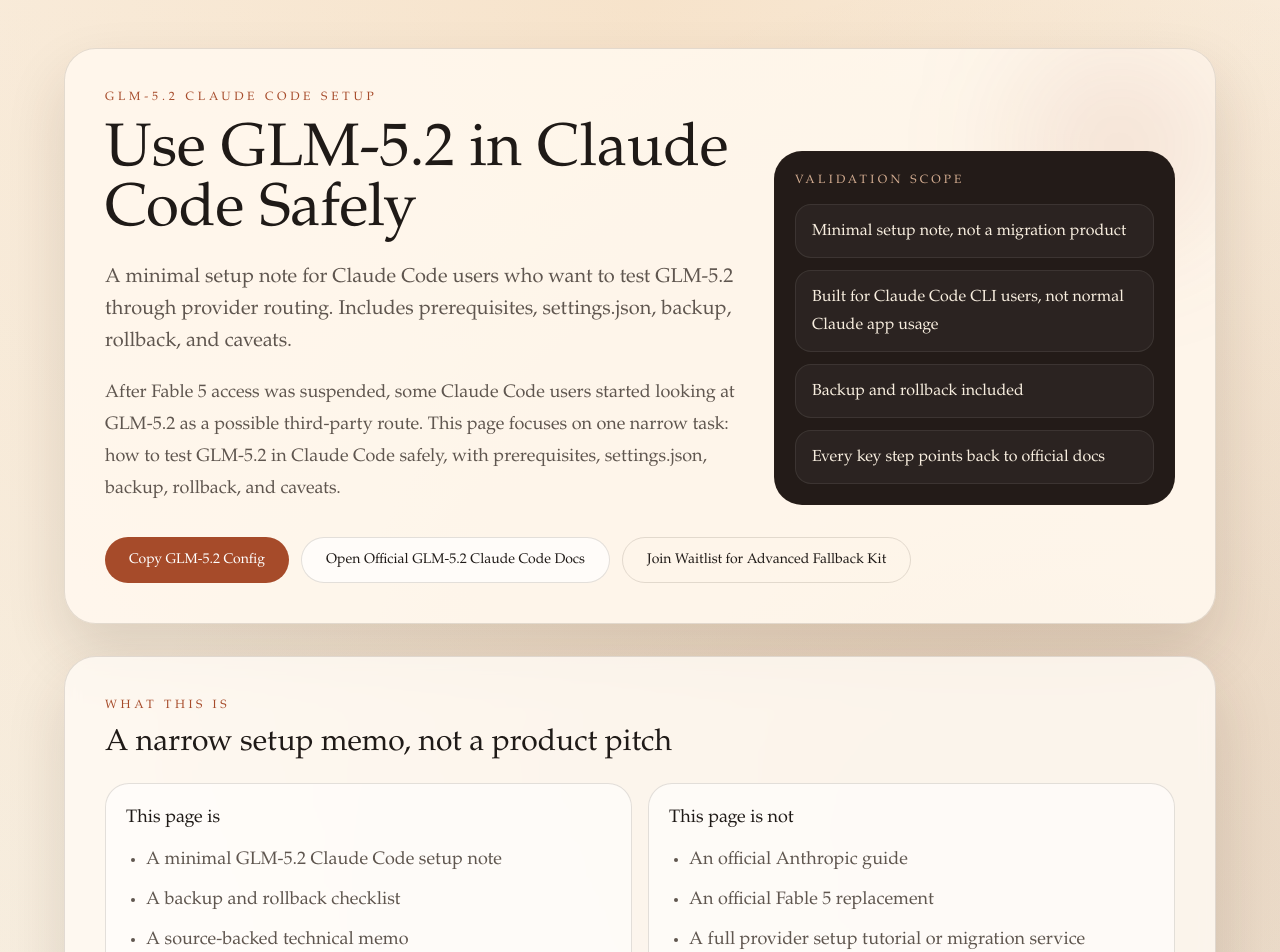
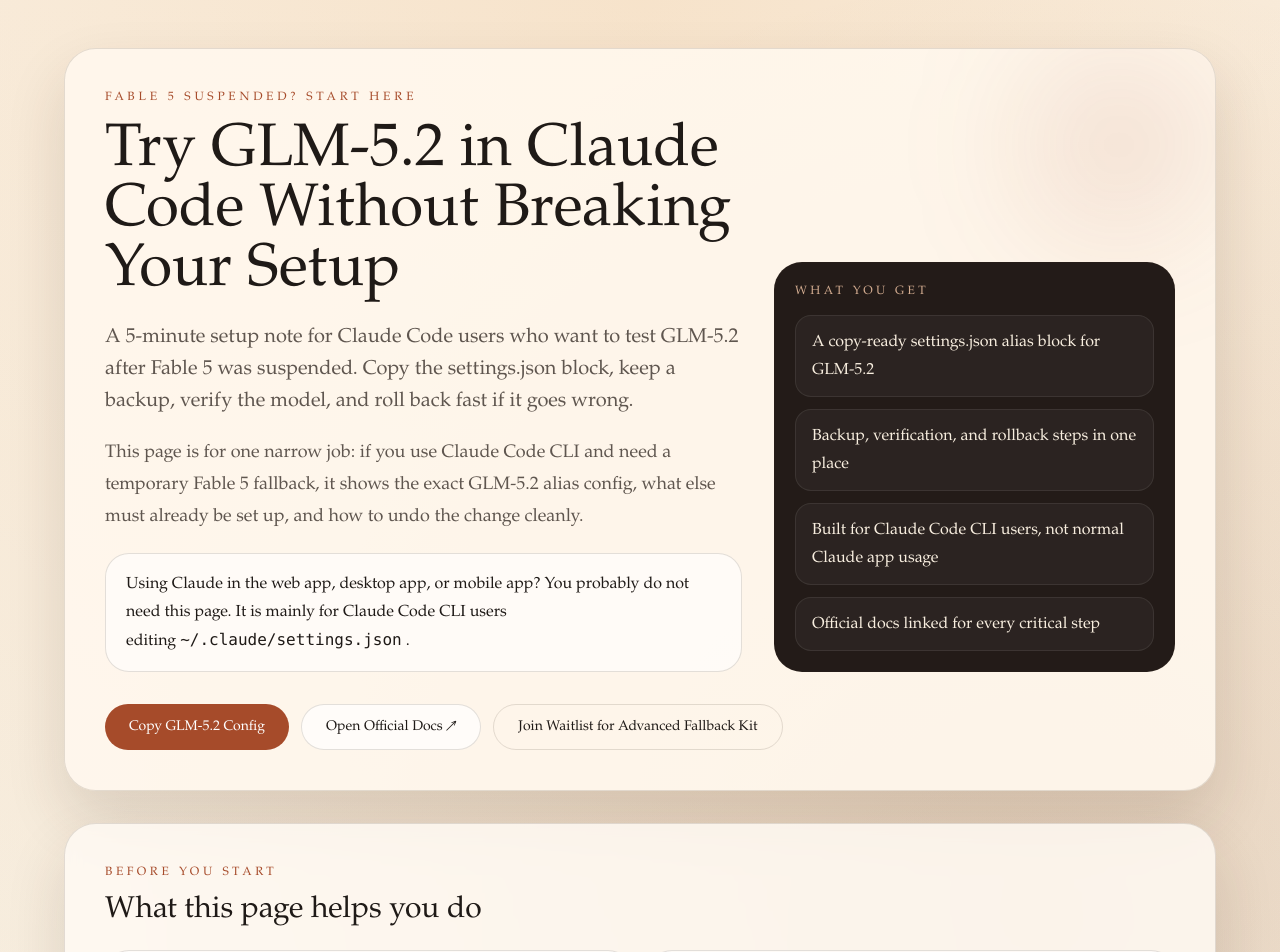
Before and after one commit to junjun52166/glm52-claude-code, a Next.js app: page / in a window 1280 px wide. Shown: the top 952 px of the page. Built offline with nearby package versions, Linux system fonts and the light colour scheme; no server answers.

Commit message:
Improve landing clarity and CTA feedback

```diff
--- a/app/layout.tsx
+++ b/app/layout.tsx
@@ -7,9 +7,9 @@
 
 export const metadata: Metadata = {
   metadataBase: new URL(siteUrl),
-  title: "GLM-5.2 Claude Code Setup: settings.json, Backup, Rollback",
+  title: "Try GLM-5.2 in Claude Code After Fable 5 Suspension",
   description:
-    "Use GLM-5.2 in Claude Code safely. Minimal settings.json setup, prerequisites, backup, rollback, caveats, and official docs for Claude Code users testing GLM-5.2.",
+    "Fable 5 was suspended. This page shows Claude Code users how to try GLM-5.2 with a copy-ready settings.json block, backup steps, rollback steps, and official docs.",
   verification: {
     google: process.env.NEXT_PUBLIC_GOOGLE_SITE_VERIFICATION,
   },
@@ -17,17 +17,17 @@
     canonical: "/",
   },
   openGraph: {
-    title: "GLM-5.2 Claude Code Setup: settings.json, Backup, Rollback",
+    title: "Try GLM-5.2 in Claude Code After Fable 5 Suspension",
     description:
-      "Use GLM-5.2 in Claude Code safely with minimal setup notes, backup, rollback, caveats, and official docs.",
+      "A copy-ready GLM-5.2 setup note for Claude Code users with backup, rollback, and official docs.",
     url: siteUrl,
     type: "website",
   },
   twitter: {
     card: "summary_large_image",
-    title: "GLM-5.2 Claude Code Setup: settings.json, Backup, Rollback",
+    title: "Try GLM-5.2 in Claude Code After Fable 5 Suspension",
     description:
-      "Minimal setup notes for Claude Code users testing GLM-5.2 through provider routing.",
+      "Copy-ready GLM-5.2 setup, backup, rollback, and docs for Claude Code users.",
   },
 };
 
--- a/src/components/landing-page.tsx
+++ b/src/components/landing-page.tsx
@@ -68,18 +68,20 @@
 
 export function LandingPage() {
   const [copied, setCopied] = useState(false);
+  const [copyMessage, setCopyMessage] = useState("");
   const [email, setEmail] = useState("");
   const [note, setNote] = useState("");
   const [isSubmitting, setIsSubmitting] = useState(false);
   const [showWaitlistForm, setShowWaitlistForm] = useState(false);
   const [waitlistMessage, setWaitlistMessage] = useState("");
+  const [waitlistSubmitted, setWaitlistSubmitted] = useState(false);
 
   const subtlePoints = useMemo(
     () => [
-      "Minimal setup note, not a migration product",
+      "A copy-ready settings.json alias block for GLM-5.2",
+      "Backup, verification, and rollback steps in one place",
       "Built for Claude Code CLI users, not normal Claude app usage",
-      "Backup and rollback included",
-      "Every key step points back to official docs",
+      "Official docs linked for every critical step",
     ],
     [],
   );
@@ -112,6 +114,7 @@
     try {
       await navigator.clipboard.writeText(configSnippet);
       setCopied(true);
+      setCopyMessage("Copied. Paste it into ~/.claude/settings.json.");
       trackEvent("copy_glm52_config", {
         event_area: "config",
         model: "glm-5.2",
@@ -121,8 +124,11 @@
         model_id: "glm-5.2[1m]",
       });
       window.setTimeout(() => setCopied(false), 2200);
+      window.setTimeout(() => setCopyMessage(""), 2600);
     } catch {
       setCopied(false);
+      setCopyMessage("Copy failed. Select the JSON block below and copy it manually.");
+      window.setTimeout(() => setCopyMessage(""), 3200);
     }
   };
 
@@ -147,6 +153,7 @@
       status: "waitlist",
     });
     setShowWaitlistForm(true);
+    setWaitlistSubmitted(false);
     setWaitlistMessage("Leave your email and we will notify you when the fallback kit is ready.");
   };
 
@@ -180,10 +187,12 @@
       });
       setEmail("");
       setNote("");
-      setWaitlistMessage("You are on the list. We will reach out when the advanced fallback kit is ready.");
+      setWaitlistSubmitted(true);
+      setWaitlistMessage("You're on the list. We will email you when the advanced fallback kit is ready.");
     } catch (error) {
       const message =
         error instanceof Error ? error.message : "Could not save your waitlist request.";
+      setWaitlistSubmitted(false);
       setWaitlistMessage(message);
     } finally {
       setIsSubmitting(false);
@@ -208,25 +217,29 @@
           <div className="relative grid gap-8 lg:grid-cols-[1.35fr_0.85fr] lg:items-end">
             <div>
               <p className="text-xs uppercase tracking-[0.32em] text-[var(--accent)]">
-                GLM-5.2 Claude Code Setup
+                Fable 5 Suspended? Start Here
               </p>
               <h1 className="mt-4 max-w-3xl text-4xl leading-none md:text-6xl">
-                Use GLM-5.2 in Claude Code Safely
+                Try GLM-5.2 in Claude Code Without Breaking Your Setup
               </h1>
               <p className="mt-5 max-w-3xl text-lg leading-8 text-[var(--muted)] md:text-xl">
-                A minimal setup note for Claude Code users who want to test GLM-5.2
-                through provider routing. Includes prerequisites, settings.json,
-                backup, rollback, and caveats.
+                A 5-minute setup note for Claude Code users who want to test GLM-5.2
+                after Fable 5 was suspended. Copy the settings.json block, keep a
+                backup, verify the model, and roll back fast if it goes wrong.
               </p>
               <p className="mt-5 max-w-3xl text-base leading-8 text-[var(--muted)] md:text-lg">
-                After Fable 5 access was suspended, some Claude Code users started
-                looking at GLM-5.2 as a possible third-party route. This page focuses
-                on one narrow task: how to test GLM-5.2 in Claude Code safely, with
-                prerequisites, settings.json, backup, rollback, and caveats.
+                This page is for one narrow job: if you use Claude Code CLI and need
+                a temporary Fable 5 fallback, it shows the exact GLM-5.2 alias config,
+                what else must already be set up, and how to undo the change cleanly.
+              </p>
+              <p className="mt-5 max-w-3xl rounded-[1.5rem] border border-[var(--line)] bg-white/60 px-5 py-4 text-sm leading-7 text-[var(--ink)] md:text-base">
+                Using Claude in the web app, desktop app, or mobile app? You probably
+                do not need this page. It is mainly for Claude Code CLI users editing
+                <code className="mx-1">~/.claude/settings.json</code>.
               </p>
             </div>
             <div className="rounded-[1.75rem] border border-[var(--line)] bg-[#231b18] p-5 text-[#f8eedf]">
-              <p className="text-xs uppercase tracking-[0.28em] text-[#d4ad91]">Validation Scope</p>
+              <p className="text-xs uppercase tracking-[0.28em] text-[#d4ad91]">What You Get</p>
               <ul className="mt-4 space-y-3 text-sm leading-7 md:text-base">
                 {subtlePoints.map((item) => (
                   <li
@@ -246,14 +259,14 @@
               onClick={handleCopy}
               className="rounded-full bg-[var(--accent)] px-6 py-3 text-sm font-medium text-white transition hover:bg-[var(--accent-strong)]"
             >
-              {copied ? "Copied GLM-5.2 Config" : "Copy GLM-5.2 Config"}
+              {copied ? "Copied ✓" : "Copy GLM-5.2 Config"}
             </button>
             <button
               type="button"
               onClick={handleOfficialDocsClick}
               className="rounded-full border border-[var(--line)] bg-white/70 px-6 py-3 text-sm font-medium text-[var(--ink)] transition hover:bg-white"
             >
-              Open Official GLM-5.2 Claude Code Docs
+              Open Official Docs ↗
             </button>
             <button
               type="button"
@@ -263,10 +276,19 @@
               Join Waitlist for Advanced Fallback Kit
             </button>
           </div>
+          {copyMessage ? (
+            <p className="mt-4 text-sm font-medium text-[var(--accent-strong)]">{copyMessage}</p>
+          ) : null}
           {waitlistMessage ? (
-            <p className="mt-4 text-sm text-[var(--accent-strong)]">{waitlistMessage}</p>
+            <p
+              className={`mt-4 text-sm ${
+                waitlistSubmitted ? "font-semibold text-[var(--ink)]" : "text-[var(--accent-strong)]"
+              }`}
+            >
+              {waitlistMessage}
+            </p>
           ) : null}
-          {showWaitlistForm ? (
+          {showWaitlistForm && !waitlistSubmitted ? (
             <form
               onSubmit={handleWaitlistSubmit}
               className="relative mt-5 grid gap-4 rounded-[1.75rem] border border-[var(--line)] bg-white/80 p-5 md:grid-cols-[1fr_1fr_auto]"
@@ -307,26 +329,34 @@
               </div>
             </form>
           ) : null}
+          {waitlistSubmitted ? (
+            <div className="mt-5 rounded-[1.75rem] border border-[var(--line)] bg-white/85 p-6 text-center shadow-[var(--shadow)]">
+              <p className="text-2xl font-semibold text-[var(--ink)]">You&apos;re on the list.</p>
+              <p className="mt-3 text-base leading-7 text-[var(--muted)]">
+                We&apos;ll email you when the advanced fallback kit is ready.
+              </p>
+            </div>
+          ) : null}
         </section>
 
         <div className="mt-8 grid gap-8">
-          <Section eyebrow="What This Is" title="A narrow setup memo, not a product pitch">
+          <Section eyebrow="Before You Start" title="What this page helps you do">
             <div className="grid gap-4 md:grid-cols-2">
               <div className="rounded-[1.5rem] border border-[var(--line)] bg-white/60 p-5">
-                <h3 className="text-lg text-[var(--ink)]">This page is</h3>
+                <h3 className="text-lg text-[var(--ink)]">You can use this page to</h3>
                 <ul className="mt-3 list-disc space-y-2 pl-5">
-                  <li>A minimal GLM-5.2 Claude Code setup note</li>
-                  <li>A backup and rollback checklist</li>
-                  <li>A source-backed technical memo</li>
+                  <li>Copy a ready-to-paste GLM-5.2 alias block for Claude Code</li>
+                  <li>Check the prerequisites before you edit settings.json</li>
+                  <li>Back up, verify, and roll back safely if the test fails</li>
                 </ul>
               </div>
               <div className="rounded-[1.5rem] border border-[var(--line)] bg-white/60 p-5">
-                <h3 className="text-lg text-[var(--ink)]">This page is not</h3>
+                <h3 className="text-lg text-[var(--ink)]">This page does not do</h3>
                 <ul className="mt-3 list-disc space-y-2 pl-5">
-                  <li>An official Anthropic guide</li>
-                  <li>An official Fable 5 replacement</li>
-                  <li>A full provider setup tutorial or migration service</li>
-                  <li>An LLM cost calculator or token router</li>
+                  <li>Provider signup, billing, or API key creation</li>
+                  <li>Full routing setup for every third-party provider</li>
+                  <li>Any promise that GLM-5.2 behaves like native Anthropic models</li>
+                  <li>Migration work for normal Claude app users</li>
                 </ul>
               </div>
             </div>
```
